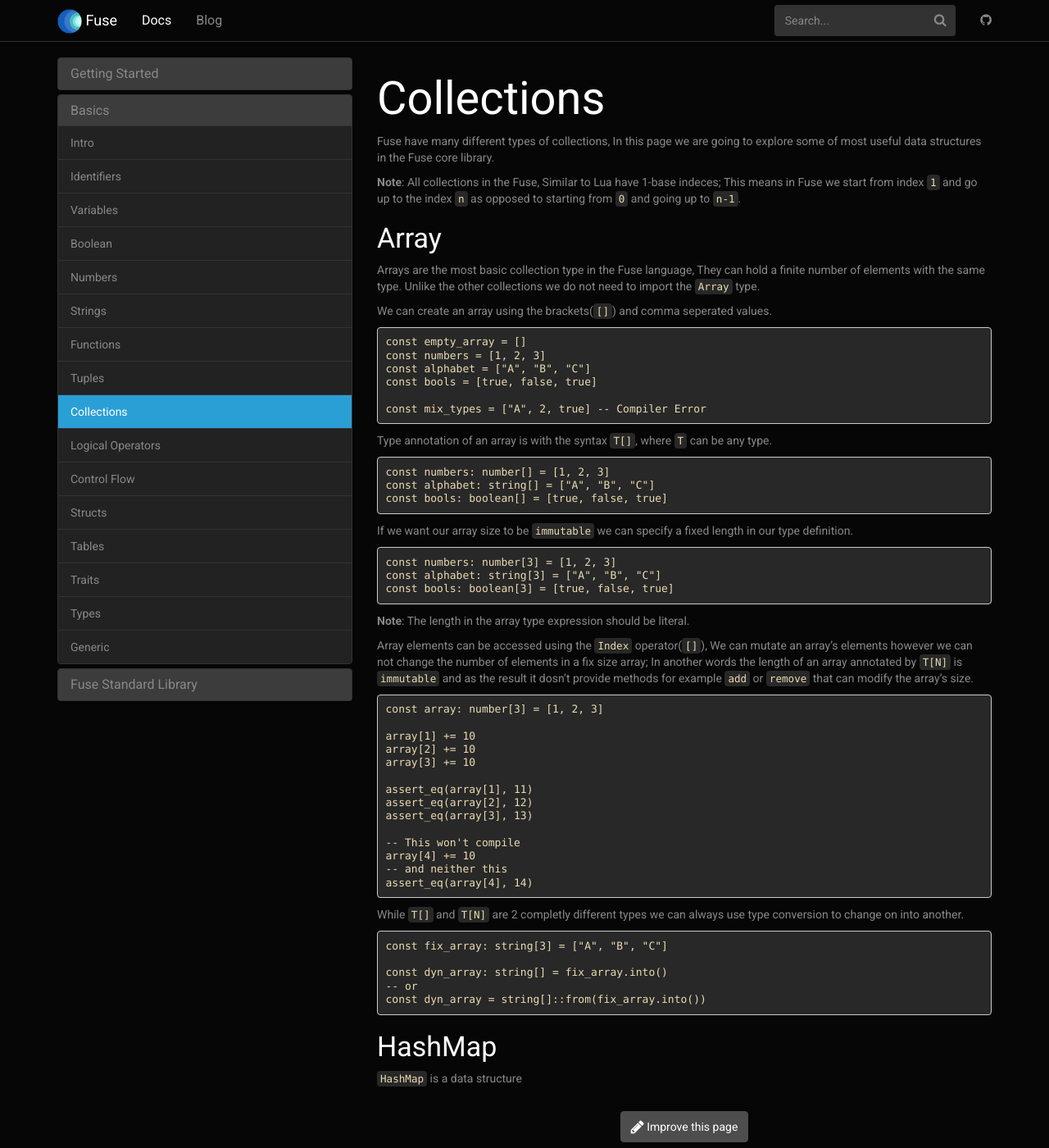
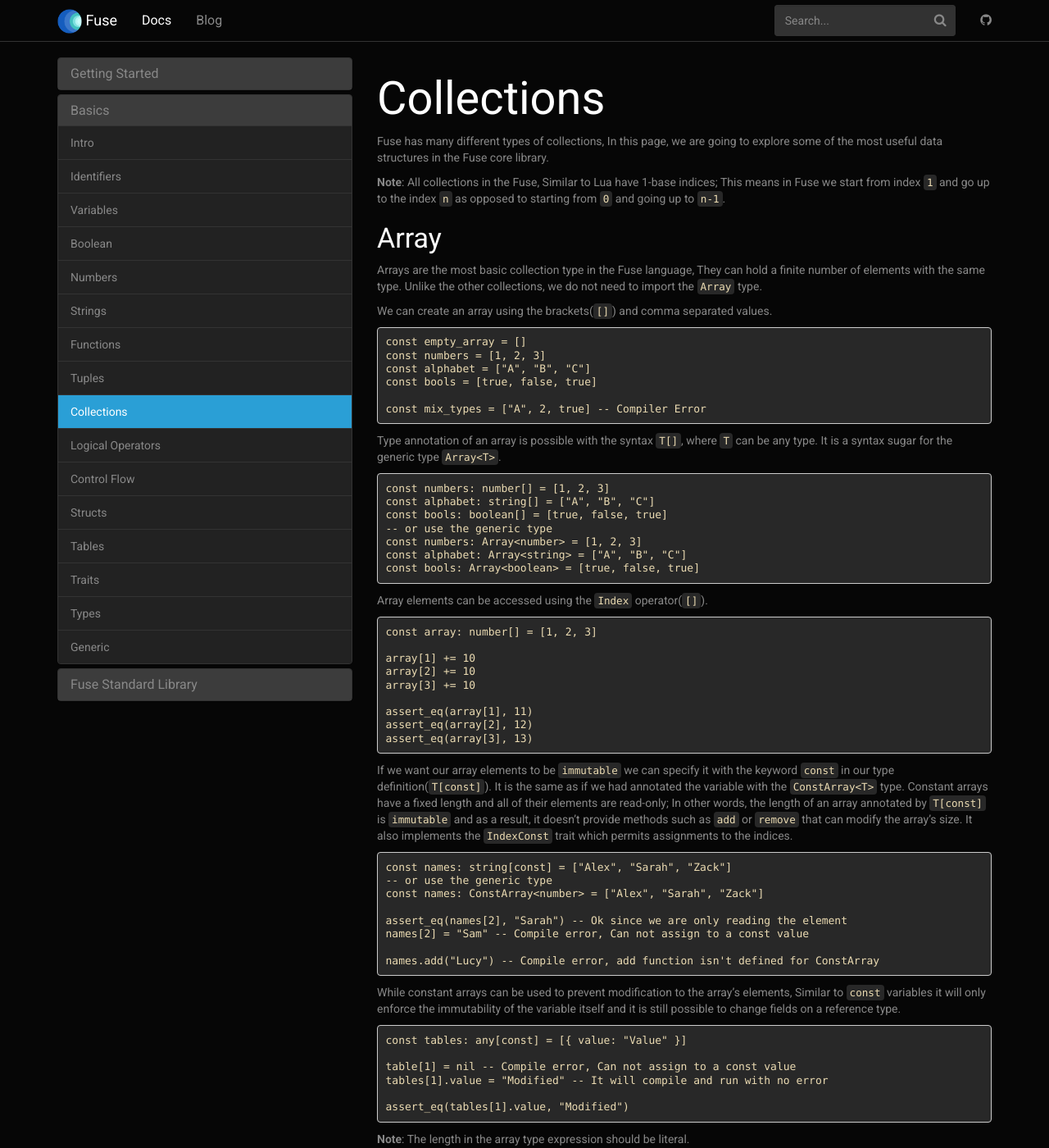
Before and after one commit to fuse-lang/fuse-lang.github.io, a Jekyll site: the page built from _docs/basics/08-collections.md, in a window 1280 px wide and 1400 px high. Shown: the whole window at 82% size. Built offline with Jekyll 4.4.1, drawn with Linux system fonts in a browser that asks for light colours; some of the changed text lies outside the part shown.

Commit message:
improve documentation for arrays.

````diff
--- a/_docs/basics/08-collections.md
+++ b/_docs/basics/08-collections.md
@@ -3,16 +3,16 @@ title: Collections
 permalink: /docs/collections/
 ---
 
-Fuse have many different types of collections, In this page we are going to explore some of most useful data structures in the Fuse core library.
+Fuse has many different types of collections, In this page, we are going to explore some of the most useful data structures in the Fuse core library.
 
-__Note__: All collections in the Fuse, Similar to Lua have 1-base indeces; This means in Fuse we start from index `1` and go up to the index `n` as opposed to starting from `0` and going up to `n-1`.
+__Note__: All collections in the Fuse, Similar to Lua have 1-base indices; This means in Fuse we start from index `1` and go up to the index `n` as opposed to starting from `0` and going up to `n-1`.
 
 <a name="array" />
 ### Array
 
-Arrays are the most basic collection type in the Fuse language, They can hold a finite number of elements with the same type. Unlike the other collections we do not need to import the `Array` type.
+Arrays are the most basic collection type in the Fuse language, They can hold a finite number of elements with the same type. Unlike the other collections, we do not need to import the `Array` type.
 
-We can create an array using the brackets(`[]`) and comma seperated values.
+We can create an array using the brackets(`[]`) and comma separated values.
 
 ```fuse
 const empty_array = []
@@ -23,28 +23,22 @@ const bools = [true, false, true]
 const mix_types = ["A", 2, true] -- Compiler Error
 ```
 
-Type annotation of an array is with the syntax `T[]`, where `T` can be any type.
+Type annotation of an array is possible with the syntax `T[]`, where `T` can be any type. It is a syntax sugar for the generic type `Array<T>`.
 
 ```fuse
 const numbers: number[] = [1, 2, 3]
 const alphabet: string[] = ["A", "B", "C"]
 const bools: boolean[] = [true, false, true]
+-- or use the generic type
+const numbers: Array<number> = [1, 2, 3]
+const alphabet: Array<string> = ["A", "B", "C"]
+const bools: Array<boolean> = [true, false, true]
 ```
 
-If we want our array size to be `immutable` we can specify a fixed length in our type definition.
+Array elements can be accessed using the `Index` operator(`[]`).
 
 ```fuse
-const numbers: number[3] = [1, 2, 3]
-const alphabet: string[3] = ["A", "B", "C"]
-const bools: boolean[3] = [true, false, true]
-```
-
-__Note__: The length in the array type expression should be literal.
-
-Array elements can be accessed using the `Index` operator(`[]`), We can mutate an array's elements however we can not change the number of elements in a fix size array; In another words the length of an array annotated by `T[N]` is `immutable` and as the result it dosn't provide methods for example `add` or `remove` that can modify the array's size.
-
-```fuse
-const array: number[3] = [1, 2, 3]
+const array: number[] = [1, 2, 3]
 
 array[1] += 10
 array[2] += 10
@@ -53,21 +47,44 @@ array[3] += 10
 assert_eq(array[1], 11)
 assert_eq(array[2], 12)
 assert_eq(array[3], 13)
-
--- This won't compile
-array[4] += 10
--- and neither this
-assert_eq(array[4], 14)
 ```
 
-While `T[]` and `T[N]` are 2 completly different types we can always use type conversion to change on into another.
+If we want our array elements to be `immutable` we can specify it with the keyword `const` in our type definition(`T[const]`). It is the same as if we had annotated the variable with the `ConstArray<T>` type. Constant arrays have a fixed length and all of their elements are read-only; In other words, the length of an array annotated by `T[const]` is `immutable` and as a result, it doesn't provide methods such as `add` or `remove` that can modify the array's size. It also implements the `IndexConst` trait which permits assignments to the indices.
 
 ```fuse
-const fix_array: string[3] = ["A", "B", "C"]
+const names: string[const] = ["Alex", "Sarah", "Zack"]
+-- or use the generic type
+const names: ConstArray<number> = ["Alex", "Sarah", "Zack"]
 
-const dyn_array: string[] = fix_array.into()
--- or
-const dyn_array = string[]::from(fix_array.into())
+assert_eq(names[2], "Sarah") -- Ok since we are only reading the element
+names[2] = "Sam" -- Compile error, Can not assign to a const value
+
+names.add("Lucy") -- Compile error, add function isn't defined for ConstArray
+```
+
+While constant arrays can be used to prevent modification to the array's elements, Similar to `const` variables it will only enforce the immutability of the variable itself and it is still possible to change fields on a reference type.
+
+```fuse
+const tables: any[const] = [{ value: "Value" }]
+
+table[1] = nil -- Compile error, Can not assign to a const value
+tables[1].value = "Modified" -- It will compile and run with no error
+
+assert_eq(tables[1].value, "Modified")
+```
+
+__Note__: The length in the array type expression should be literal.
+
+
+While `T[]` and `T[const]` are 2 completely different types in Fuse, It is only enforced by the type system and both of these types will result in the same Lua code and have no extra cost at runtime.
+
+Since they have the same Lua representation we can cast them to each other without any performance drawback.
+
+```fuse
+const settings: string[] = ["dark_mode=true", "user=rhett"]
+export fn settings() -> string[const]
+  return settings as string[const]
+end
 ```
 
 <a name="hashmap" />
````
